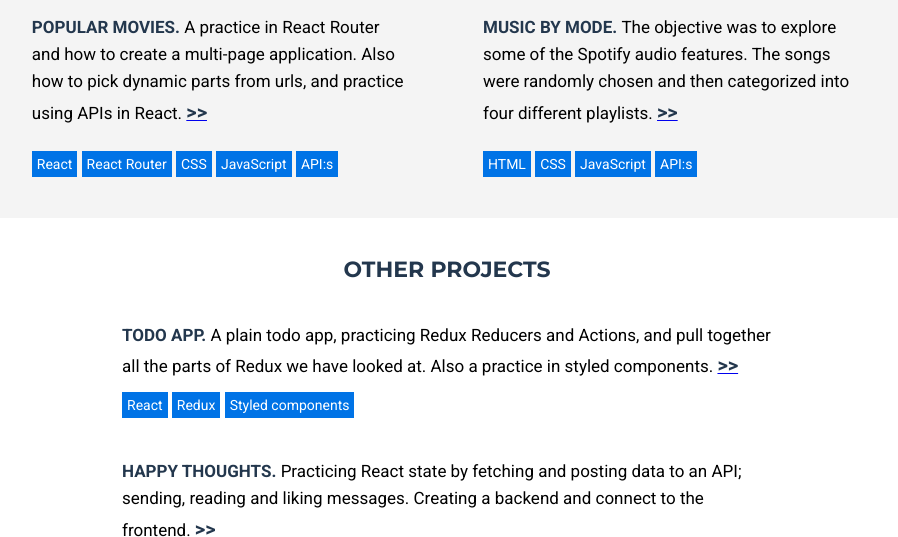
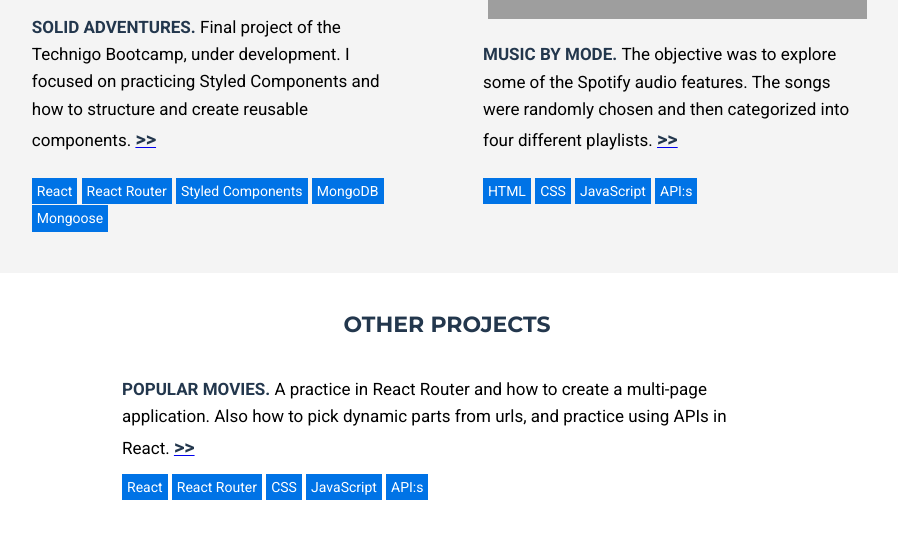
Before and after one commit to lisahammarstrand/portfolio, a plain HTML site: page index.html in a window 1280 px wide. Shown: the part 1280-1817 px from the top of the page, without its empty margins (193-1091 px from the left). Drawn offline with Linux system fonts and the light colour scheme; grey boxes are pictures that could not be loaded.

Commit message:
Added final project to feature projects

```diff
--- a/index.html
+++ b/index.html
@@ -66,18 +66,18 @@
   </header>
   <section class="projects-container">
     <section class="featured-project">
-      <img src="assets/popular_movies.png" alt="popular_movies_project">
-      <p><span class="project-name">POPULAR MOVIES. </span>A practice in React Router and
-        how to create a multi-page application. Also how to pick dynamic parts from urls, and practice
-        using APIs in React.
-        <a href="https://project-movies-lisah.netlify.com/"><span class="arrows">>></span></a>
+      <img src="assets/solid_adventures_project_2.png" alt="solid_adventures_project">
+      <p><span class="project-name">SOLID ADVENTURES. </span>Final project of the Technigo Bootcamp, under development.
+        I focused on practicing Styled Components and how to structure and create
+        reusable components.
+        <a href="https://solidadventures.netlify.app/"><span class="arrows">>></span></a>
       </p>
       <ul>
         <li class="tech-label">React</li>
         <li class="tech-label">React Router</li>
-        <li class="tech-label">CSS</li>
-        <li class="tech-label">JavaScript</li>
-        <li class="tech-label">API:s</li>
+        <li class="tech-label">Styled Components</li>
+        <li class="tech-label">MongoDB</li>
+        <li class="tech-label">Mongoose</li>
       </ul>
     </section>
     <section class="featured-project">
@@ -97,6 +97,20 @@
 
   <section class="other-projects-container">
     <h2 class="h2-positive">OTHER PROJECTS</h2>
+    <section class="project">
+      <p><span class="project-name">POPULAR MOVIES. </span>A practice in React Router and
+        how to create a multi-page application. Also how to pick dynamic parts from urls, and practice
+        using APIs in React.
+        <a href="https://project-movies-lisah.netlify.com/"><span class="arrows">>></span></a>
+      </p>
+      <ul>
+        <li class="tech-label">React</li>
+        <li class="tech-label">React Router</li>
+        <li class="tech-label">CSS</li>
+        <li class="tech-label">JavaScript</li>
+        <li class="tech-label">API:s</li>
+      </ul>
+    </section>
     <section class="project">
       <p><span class="project-name">TODO APP. </span>A plain todo app, practicing Redux Reducers and Actions, and pull
         together all the
```
Also changed, not shown: 2 other files.
